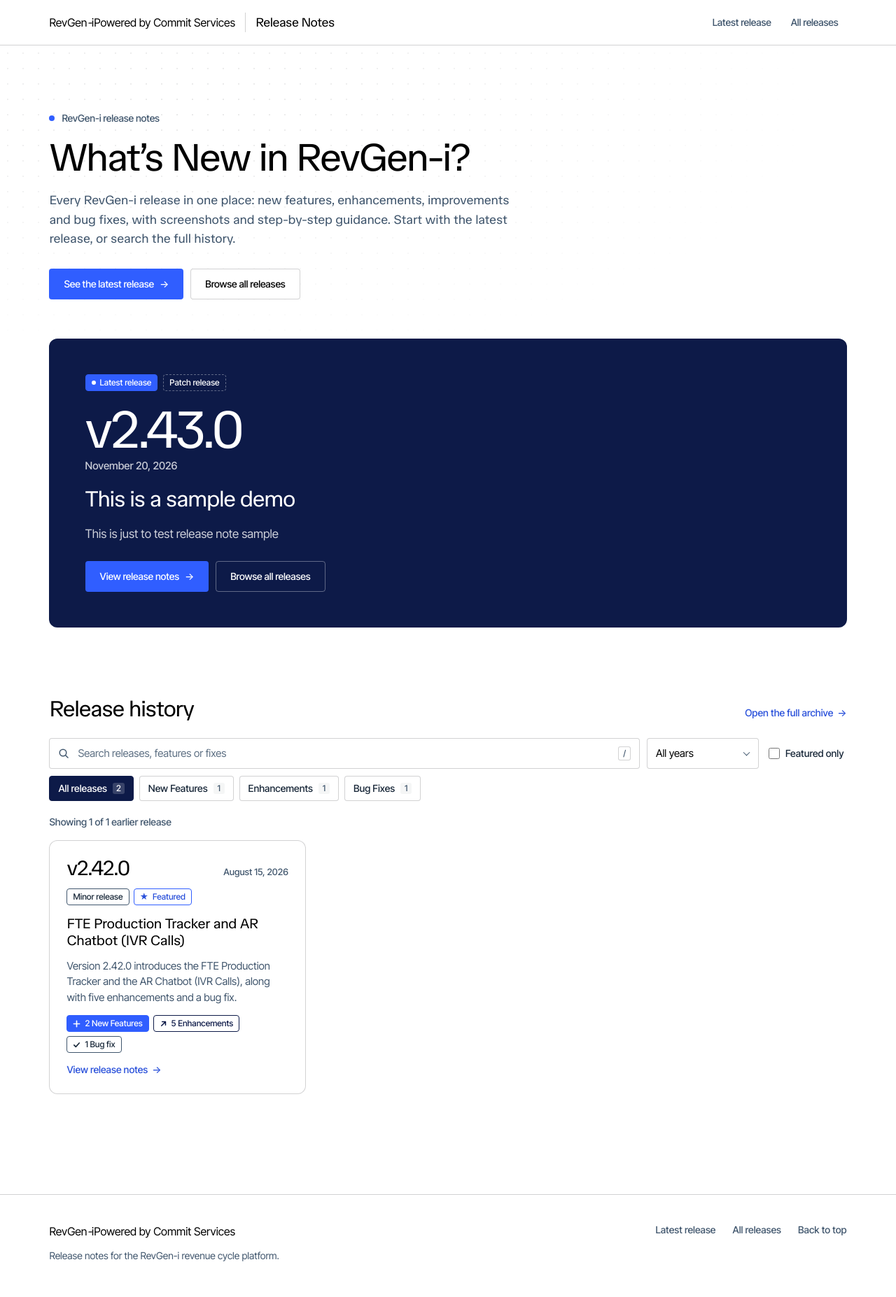
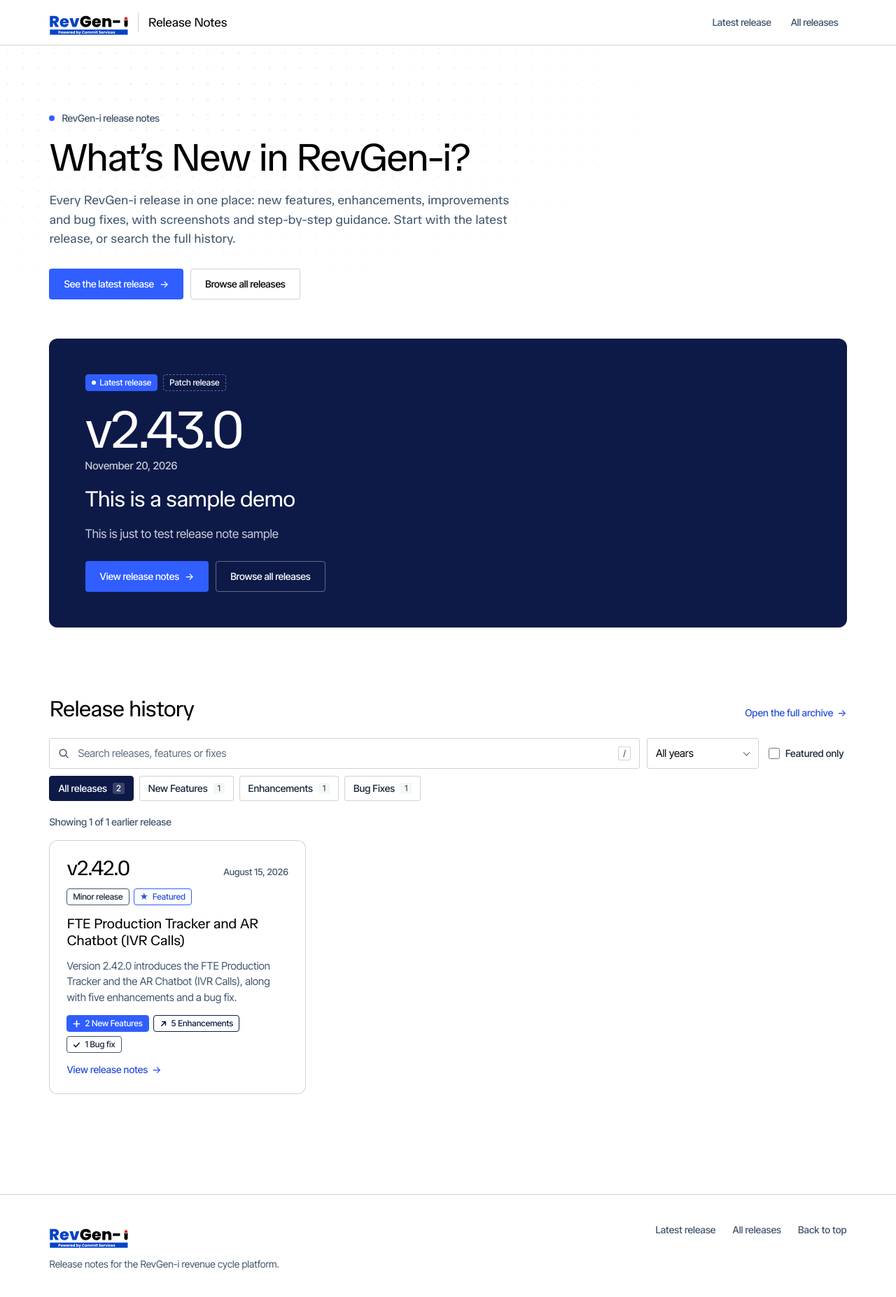
Before and after one commit to Gowthamr0506/RevGen-i, a plain HTML site: page release-notes/index.html in a window 1280 px wide. Shown: the whole page at 70% size. Drawn offline with Linux system fonts and the light colour scheme.

Commit message:
Landing page and docs: official logo

```diff
--- a/release-notes/index.html
+++ b/release-notes/index.html
@@ -27,7 +27,7 @@
 <header class="site-header">
   <div class="wrap nav-in">
     <a class="brand" href="./" aria-label="RevGen-i Release Notes, home">
-      <span class="logo" role="img" aria-label="RevGen-i, powered by Commit Services"><span class="logo-word">RevGen<i>-</i>i</span><span class="logo-sub">Powered by Commit Services</span></span>
+      <img class="logo-img" src="./assets/images/logo.svg" width="112" height="36" alt="RevGen-i, powered by Commit Services">
       <span class="brand-sep" aria-hidden="true"></span>
       <span class="brand-label">Release Notes</span>
     </a>
@@ -96,7 +96,7 @@
 <footer class="site-footer">
   <div class="wrap foot-in">
     <div class="foot-brand">
-      <span class="logo" role="img" aria-label="RevGen-i, powered by Commit Services"><span class="logo-word">RevGen<i>-</i>i</span><span class="logo-sub">Powered by Commit Services</span></span>
+      <img class="logo-img" src="./assets/images/logo.svg" width="112" height="36" alt="RevGen-i, powered by Commit Services">
       <p>Release notes for the RevGen-i revenue cycle platform.</p>
     </div>
     <nav class="foot-links" aria-label="Footer">
```
Also changed, not shown: 2 other files.
